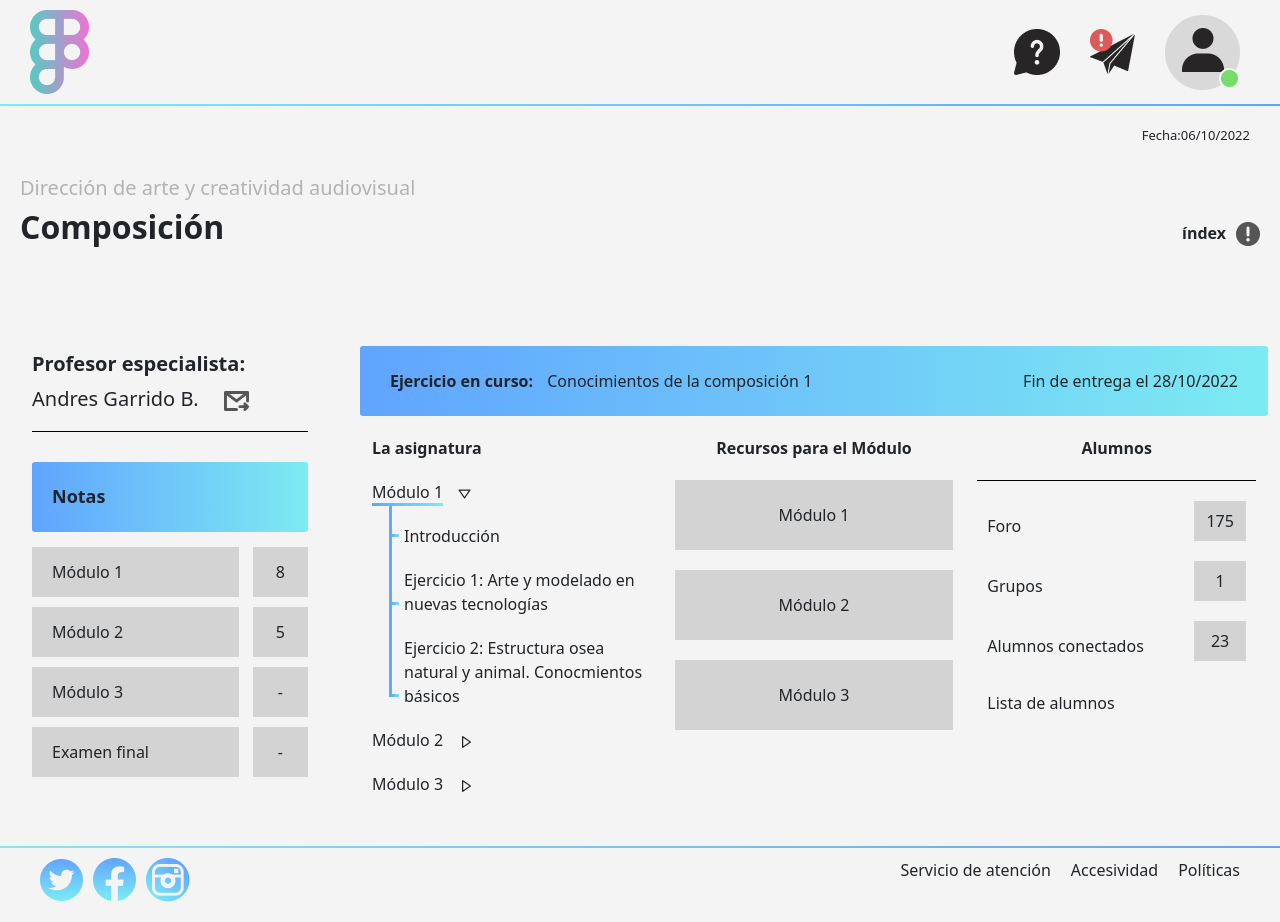
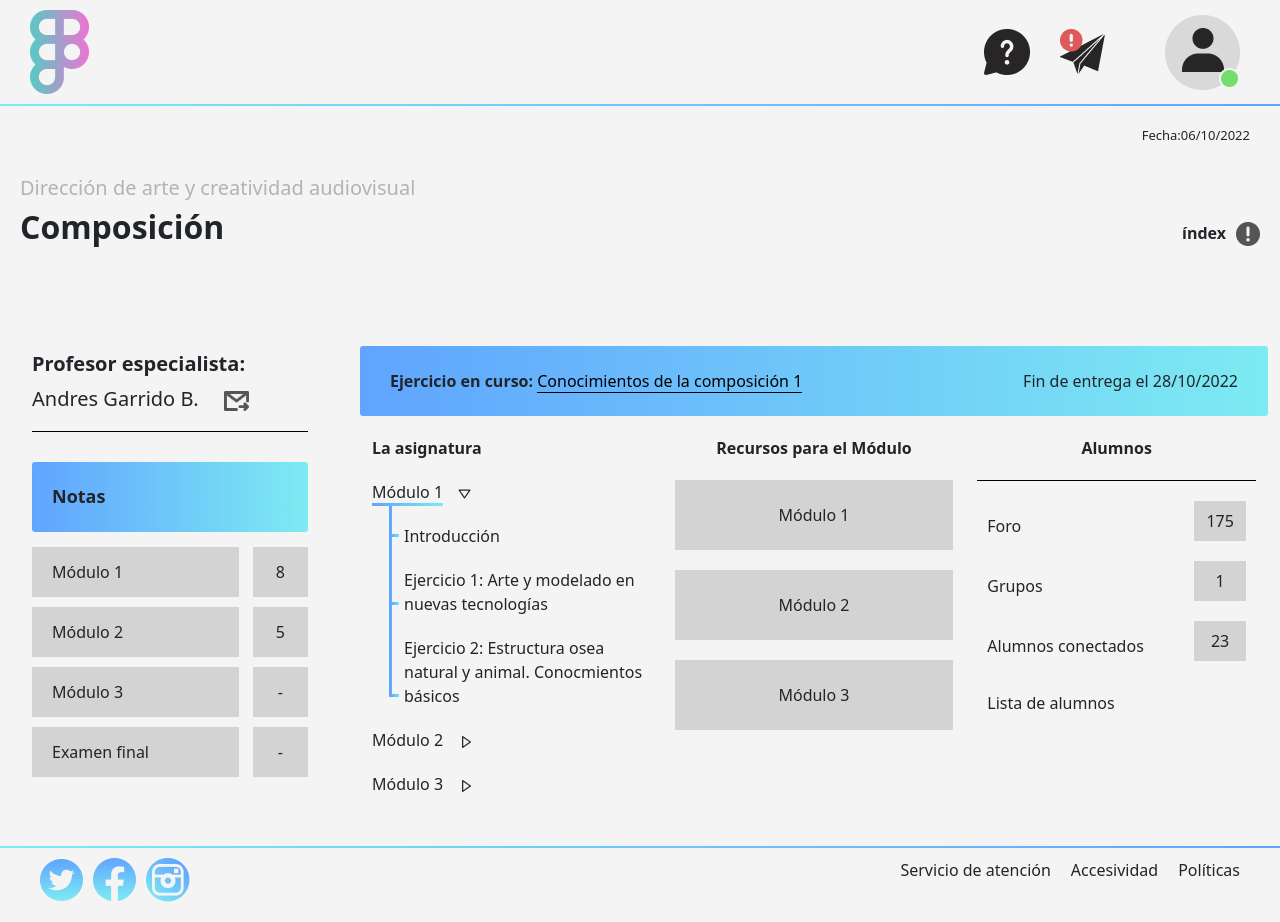
Before and after one commit to YesseniaColocho/aula-virtual, a Vue app: page /composicion in a window 1280 px wide. Built offline with nearby package versions, Linux system fonts and the light colour scheme.

Commit message:
AV-8: Añadir Links entre paginas

```diff
--- a/src/components/BarraSuperior.vue
+++ b/src/components/BarraSuperior.vue
@@ -2,13 +2,20 @@
     <div class="fondo-barra">
         <div class="barra">
             <div class="primera-imagen">
-                <img src="/figma.png" />
+                <a href="/">
+                    <img src="/figma.png" />
+                </a>
             </div>
 
             <div class="imagenes">
                 <img src="/ayuda.png" />
-                <img src="/avion.png" />
-                <img src="/group3.png" />
+                <a href="/mensajeria">
+                    <img src="/avion.png" />
+                </a>
+                <a href="/areapersonal">
+                    <img src="/group3.png" />
+                </a>
+
             </div>
         </div>
     </div>
--- a/src/views/AreaView.vue
+++ b/src/views/AreaView.vue
@@ -102,10 +102,10 @@
             <div class="col-1"></div>
 
             <div class="adminitracion col-6">
-                <div>
-                    <strong>Contactar con adminitracion</strong>
+                <a href="/mensajeria">
+                    <span>Contactar con adminitracion</span>
                     <img src="/group.png" />
-                </div>
+                </a>
             </div>
         </div>
 
--- a/src/views/ComposicionView.vue
+++ b/src/views/ComposicionView.vue
@@ -25,7 +25,9 @@
 
                 <div class="profesor">
                     <strong>Profesor especialista:</strong><br> Andres Garrido B.
-                    <img src="/group.png">
+                    <a href="/mensajeria">
+                        <img src="/group.png">
+                    </a>
                 </div>
 
                 <div class="boton-notas">
@@ -86,7 +88,7 @@
                 <div class="row">
                     <div class="boton-informativo col-12">
                         <div>
-                            <strong>Ejercicio en curso:</strong> <span>Conocimientos de la composición 1</span>
+                            <strong>Ejercicio en curso:</strong> <a href="/entrega">Conocimientos de la composición 1</a>
                         </div>
 
                         <div class="entrega">
@@ -323,6 +325,10 @@ import BarraSuperior from '../components/BarraSuperior.vue';
         span {
             margin-left: 10px;
         }
+        a{
+            color:initial;
+            border-bottom: 1px black solid;
+        }
     }
 
     .informacion-asignatura {
--- a/src/views/EntregaView.vue
+++ b/src/views/EntregaView.vue
@@ -14,8 +14,10 @@
             </div>
 
             <div class="descripcion">
-                Contactar con el profesor especialista
-                <img src="/group.png" />
+                <a href="/mensajeria">
+                    Contactar con el profesor especialista
+                    <img src="/group.png" />
+                </a>
             </div>
 
         </div>
@@ -154,6 +156,9 @@ import BarraSuperior from '../components/BarraSuperior.vue';
 
     .descripcion {
         margin-top: 45px;
+        a{
+            color: initial;
+        }
     }
 }
 
--- a/src/views/HomeView.vue
+++ b/src/views/HomeView.vue
@@ -35,8 +35,9 @@
               <br>
               Carmen Gutierrez Aros
             </div>
-
-            <img class="correo" src="/group.png" />
+            <a href="/mensajeria">
+              <img class="correo" src="/group.png" />
+            </a>
           </div>
 
 
@@ -75,7 +76,9 @@
             <div class="lado-izquierdo">
 
               <div class="composicion">
-                <span class="linea-color">Composición</span>
+                <a href="/composicion">
+                  <span class="linea-color">Composición</span>
+                </a>
                 <img src="/flecha-abajo.png" />
               </div>
 
@@ -295,6 +298,10 @@ import BarraCurso from '../components/BarraCurso.vue';
 
   div.composicion {
     justify-content: unset;
+
+    a {
+      color: initial;
+    }
   }
 }
 
```
